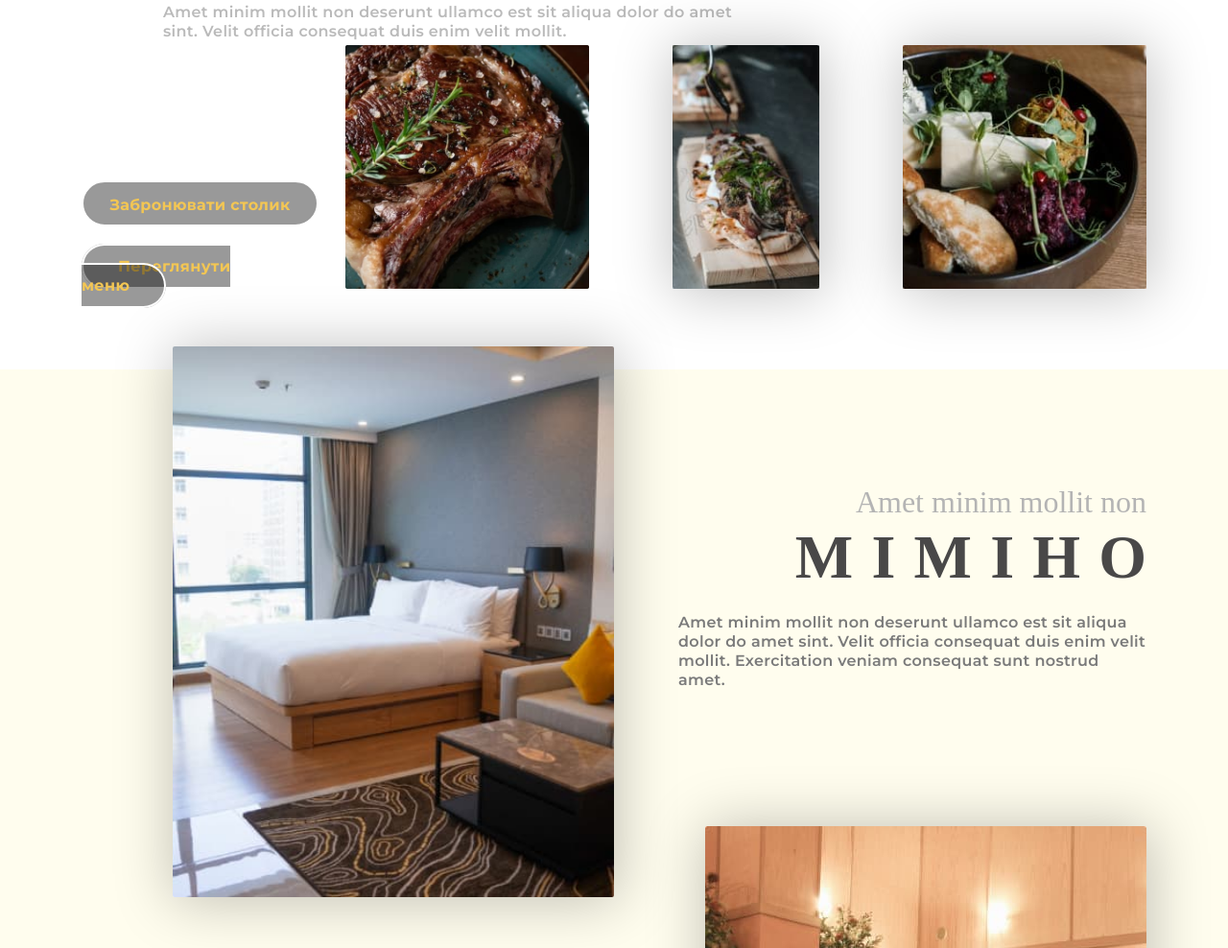
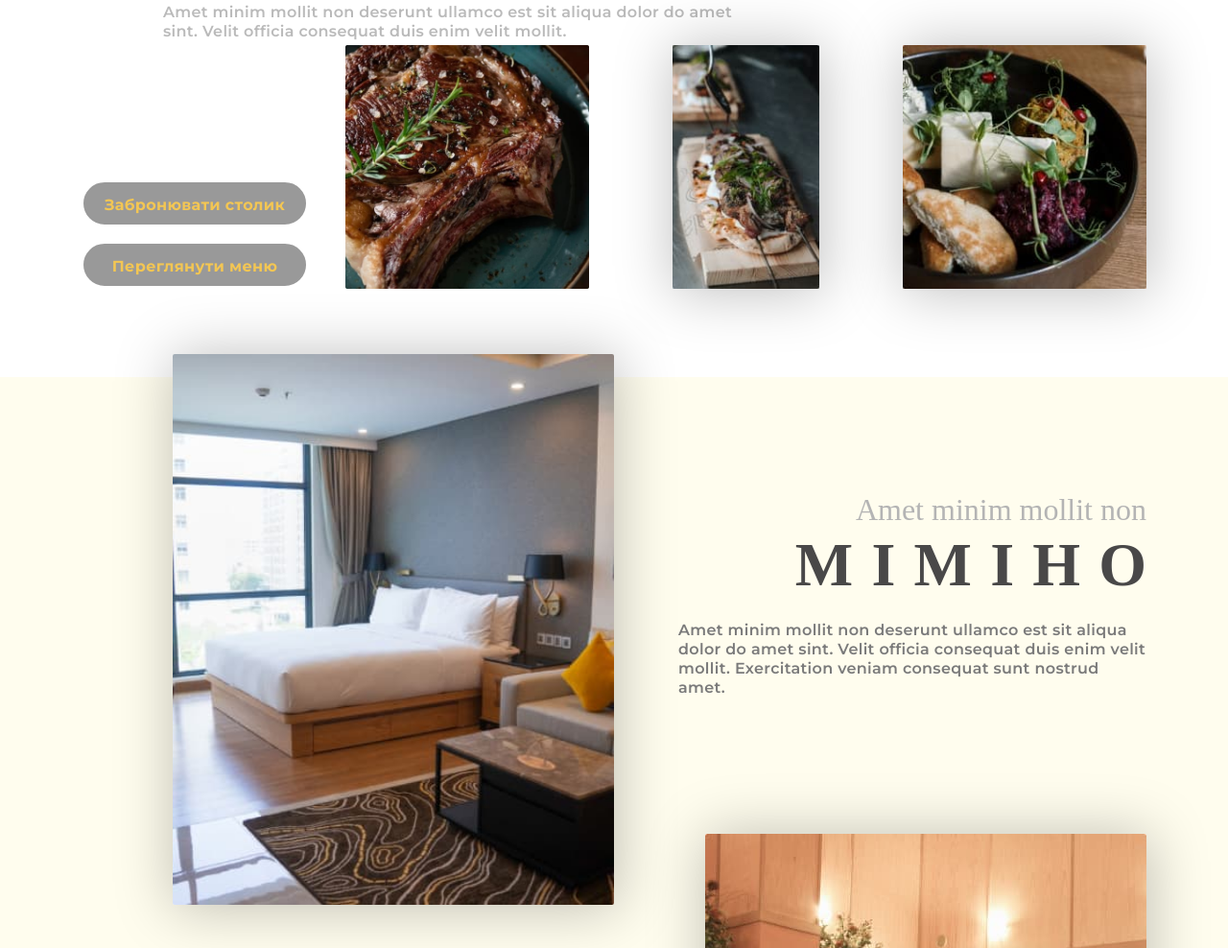
Before and after one commit to Brod9ga/gp-team-project, a website built with Vite: page src/index.html in a window 1280 px wide. Shown: the part 2132-3120 px from the top of the page at 96% size. Built offline with nearby package versions, Linux system fonts and the light colour scheme; files whose address does not match are found by name.

Commit message:
table css

```diff
--- a/src/css/table.css
+++ b/src/css/table.css
@@ -67,7 +67,7 @@ img {
   padding-bottom: 40px;
   box-sizing: border-box;
   background: rgba(0, 0, 0, 0.65);
-  background-image: linear-gradient(rgba(0, 0, 0, 0.65), rgba(0, 0, 0, 0.65)), url(//Img/Homepage-mob/Homepage-hero-mob2-1x.jpg);
+  background-image: linear-gradient(rgba(0, 0, 0, 0.65), rgba(0, 0, 0, 0.65)), url(/Img/Homepage-mob/Homepage-hero-mob2-1x.jpg);
   background-repeat: no-repeat;
   background-position: center;
   background-size: cover;
@@ -198,11 +198,11 @@ img {
   background: rgba(0, 0, 0, 0.4);
   border: 2px solid var(--white-background-color);
   border-radius: 25px;
-  width: 247px;
+  width: 236px;
   height: 48px;
-  padding: 14px 24px;
+  padding: 14px 16px;
   display: block;
-  margin-bottom: 32px;
+  margin-bottom: 16px;
   transition-property: background-color, border;
   transition-duration: 250ms;
   transition-timing-function: cubic-bezier(0.4, 0, 0.2, 1);
@@ -212,27 +212,7 @@ img {
   text-align: center;
 }
 
-.table-menu {
-  font-family: 'Montserrat', sans-serif;
-  font-style: normal;
-  font-weight: 700;
-  font-size: 16px;
-  line-height: 1.25;
-  letter-spacing: 0.02em;
-  color: var(--accent-yellow-color);
-  background: rgba(0, 0, 0, 0.4);
-  border: 2px solid var(--white-background-color);
-  border-radius: 25px;
-  padding: 12px 36px;
-  margin: 0 auto;
-  transition-property: background-color, border;
-  transition-duration: 250ms;
-  transition-timing-function: cubic-bezier(0.4, 0, 0.2, 1);
-  cursor: pointer;
-  text-decoration: none;
-  align-items: center;
-  justify-content: center;
-}
+
 
 .modal-tab-btn:hover,
 .table-menu:hover,
--- a/src/partials/table.html
+++ b/src/partials/table.html
@@ -67,7 +67,7 @@
         <div class="conteiner-table table-button">
             <ul class="table-list tab-list-but">
                 <li class="table-list-item"><button class="modal-tab-btn js-open-modal" type="button" data-modal="1">Забронювати столик</button></li>
-                <li class="table-list-item"><a class="table-menu" href="./restaurant.html">Переглянути меню</a></li>
+                <li class="table-list-item"><button class="modal-tab-btn"><a  href="./restaurant.html">Переглянути меню</a></button></li>
             </ul>
         </div>
     </div>
```
